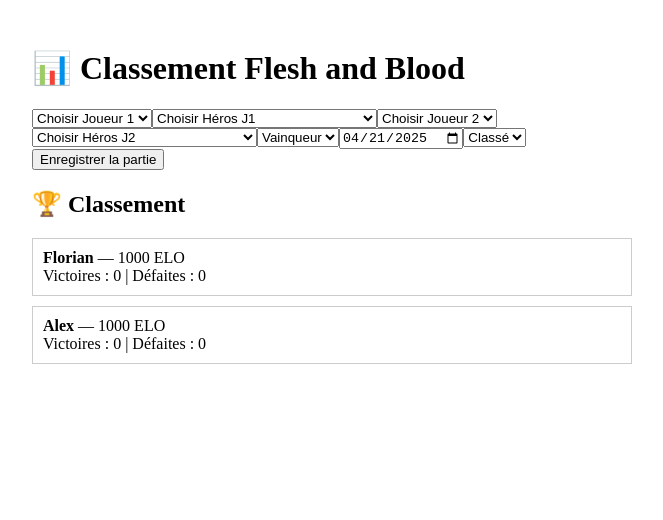
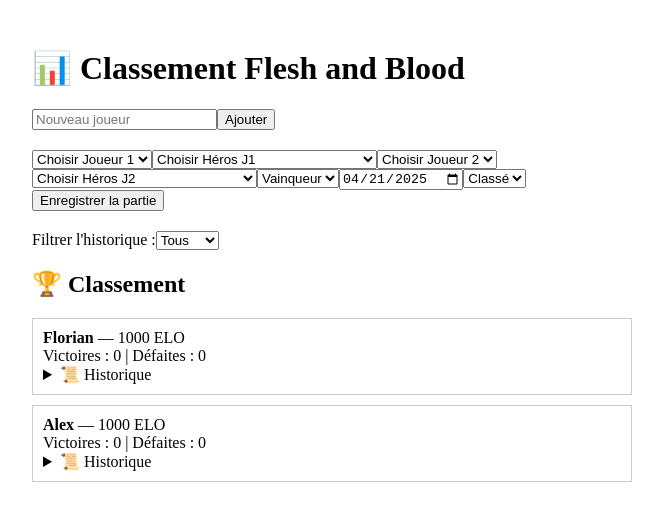
Before and after one commit to Gobouee/flesh-blood-tracker, a React (Vite) app: page / in a window 1280 px wide. Shown: the top 520 px of the page, without its empty margins (308-971 px from the left). Built offline with nearby package versions, Linux system fonts and the light colour scheme.

Commit message:
Version 2 : Ajout joueurs, historique, filtres

```diff
--- a/src/App.jsx
+++ b/src/App.jsx
@@ -1,7 +1,6 @@
-// Début d'une application React pour le suivi des matchs Flesh and Blood
-// Cette base posera les fondations : création de compte, enregistrement de matchs, classement ELO
+// App.jsx — Version V2.0 avec ajout de joueurs, historique, filtres et stats locales
 
-import React, { useState } from "react";
+import React, { useEffect, useState } from "react";
 
 const initialPlayers = [
   { name: "Florian", elo: 1000, games: [], wins: 0, losses: 0 },
@@ -21,10 +20,14 @@
   "Vynnset, Iron Maiden", "Zen, Tamer of Purpose"
 ].sort();
 
-const kFactor = 32; // Valeur pour le calcul ELO
+const kFactor = 32;
 
 export default function App() {
-  const [players, setPlayers] = useState(initialPlayers);
+  const [players, setPlayers] = useState(() => {
+    const saved = localStorage.getItem("players");
+    return saved ? JSON.parse(saved) : initialPlayers;
+  });
+
   const [player1, setPlayer1] = useState("");
   const [player2, setPlayer2] = useState("");
   const [winner, setWinner] = useState("");
@@ -32,6 +35,12 @@
   const [format, setFormat] = useState("classé");
   const [hero1, setHero1] = useState("");
   const [hero2, setHero2] = useState("");
+  const [newPlayer, setNewPlayer] = useState("");
+  const [filter, setFilter] = useState("tous");
+
+  useEffect(() => {
+    localStorage.setItem("players", JSON.stringify(players));
+  }, [players]);
 
   function calculateElo(playerElo, opponentElo, result) {
     const expected = 1 / (1 + Math.pow(10, (opponentElo - playerElo) / 400));
@@ -40,7 +49,6 @@
 
   const reportMatch = () => {
     if (!player1 || !player2 || !winner || player1 === player2) return;
-
     const p1 = players.find(p => p.name === player1);
     const p2 = players.find(p => p.name === player2);
     const isP1Winner = winner === player1;
@@ -69,9 +77,22 @@
     }));
   };
 
+  const addPlayer = () => {
+    if (newPlayer && !players.find(p => p.name === newPlayer)) {
+      setPlayers([...players, { name: newPlayer, elo: 1000, games: [], wins: 0, losses: 0 }]);
+      setNewPlayer("");
+    }
+  };
+
   return (
     <div style={{ maxWidth: 600, margin: '0 auto', padding: 20 }}>
       <h1>📊 Classement Flesh and Blood</h1>
+
+      <div style={{ marginBottom: 20 }}>
+        <input value={newPlayer} onChange={e => setNewPlayer(e.target.value)} placeholder="Nouveau joueur" />
+        <button onClick={addPlayer}>Ajouter</button>
+      </div>
+
       <div>
         <select onChange={e => setPlayer1(e.target.value)} value={player1}>
           <option value="">Choisir Joueur 1</option>
@@ -79,7 +100,7 @@
         </select>
         <select onChange={e => setHero1(e.target.value)} value={hero1}>
           <option value="">Choisir Héros J1</option>
-          {heroes.map(h => <option key={h} value={h}>{h}</option>)}
+          {heroes.map(h => <option key={h}>{h}</option>)}
         </select>
 
         <select onChange={e => setPlayer2(e.target.value)} value={player2}>
@@ -88,7 +109,7 @@
         </select>
         <select onChange={e => setHero2(e.target.value)} value={hero2}>
           <option value="">Choisir Héros J2</option>
-          {heroes.map(h => <option key={h} value={h}>{h}</option>)}
+          {heroes.map(h => <option key={h}>{h}</option>)}
         </select>
 
         <select onChange={e => setWinner(e.target.value)} value={winner}>
@@ -108,11 +129,32 @@
         <button onClick={reportMatch}>Enregistrer la partie</button>
       </div>
 
+      <div style={{ marginTop: 20 }}>
+        <label>Filtrer l'historique :</label>
+        <select onChange={e => setFilter(e.target.value)} value={filter}>
+          <option value="tous">Tous</option>
+          <option value="classé">Classé</option>
+          <option value="amical">Amical</option>
+        </select>
+      </div>
+
       <h2>🏆 Classement</h2>
       {players.sort((a, b) => b.elo - a.elo).map(p => (
         <div key={p.name} style={{ border: '1px solid #ccc', padding: 10, marginBottom: 10 }}>
           <strong>{p.name}</strong> — {p.elo} ELO<br />
-          Victoires : {p.wins} | Défaites : {p.losses}
+          Victoires : {p.wins} | Défaites : {p.losses}<br />
+          <details>
+            <summary>📜 Historique</summary>
+            <ul>
+              {p.games
+                .filter(g => filter === "tous" || g.format === filter)
+                .map((g, i) => (
+                  <li key={i}>
+                    {g.date} — {g.format} — {g.result} vs {g.opponent} ({g.hero})
+                  </li>
+              ))}
+            </ul>
+          </details>
         </div>
       ))}
     </div>
```
